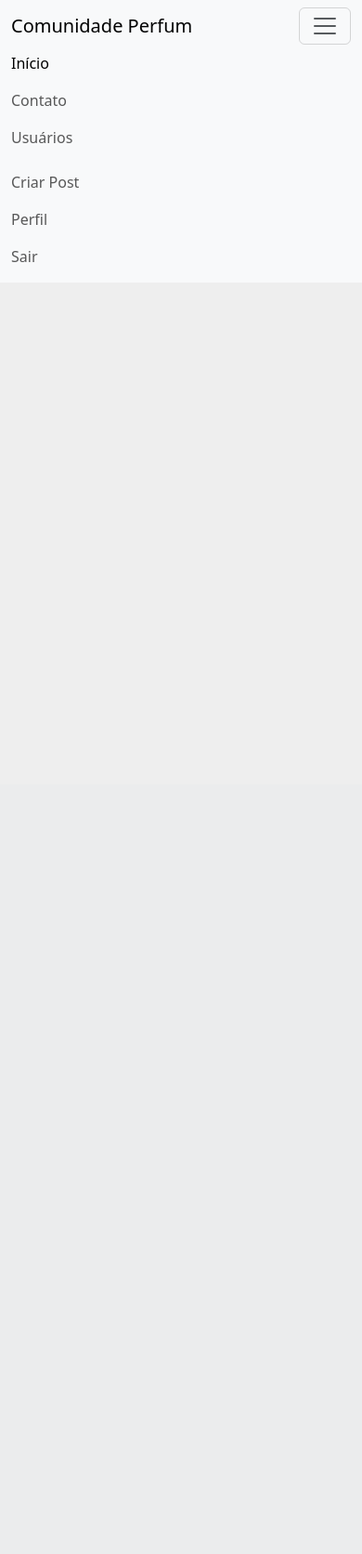
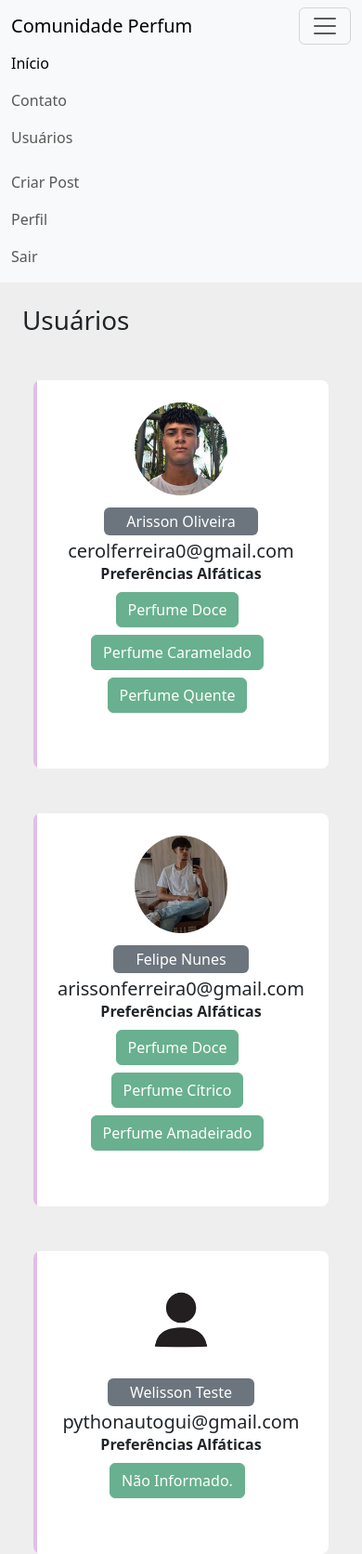
Before and after one commit to Arisson-Oliveira/Blog-Site, a Flask app: page /usuarios in a window 390 px wide, after a click that opens the changed part. Shown: the whole page at 93% size. Before the commit the page ends 304 px from the top, so only its background shows below. Run offline with Flask 3, Linux system fonts and the light colour scheme; a user stored in the database is signed in; data comes from the database, SQL or seed files in the repository.

Commit message:
exibicao de usuarios site

```diff
--- a/comunidadeperfum/models.py
+++ b/comunidadeperfum/models.py
@@ -15,6 +15,7 @@ class Usuario(database.Model, UserMixin):
     senha = database.Column(database.String, nullable=False)
     foto_perfil = database.Column(database.String, default='default.png', nullable=False)
     posts = database.relationship('Post', backref='autor', lazy=True)
+    perfumes = database.Column(database.String, nullable=False, default='Não Informado.')
 
 class Post(database.Model):
     id = database.Column(database.Integer, primary_key=True)
--- a/comunidadeperfum/routes.py
+++ b/comunidadeperfum/routes.py
@@ -21,45 +21,32 @@ def contato():
 @app.route('/usuarios')
 @login_required
 def usuarios():
+    lista_usuarios = Usuario.query.all()
     return render_template('usuarios.html', lista_usuarios=lista_usuarios)
 
 @app.route('/login-conta', methods=['GET', 'POST'])
 def loginconta():
     form_login = FormLogin()
     form_criarconta = FormCriarConta()
-
     if form_login.validate_on_submit() and 'btn_submit_login' in request.form:
         usuario = Usuario.query.filter_by(email=form_login.email.data).first()
         if usuario and bcrypt.check_password_hash(usuario.senha, form_login.senha.data):
             login_user(usuario, remember=form_login.lembrar_login.data)
-            print("Login válido")
-            flash(f'Login feito com sucesso no e-mail: {form_login.email.data}', 'success')
-
+            flash(f'Login feito com sucesso no e-mail: {form_login.email.data}', 'alert-success')
             par_next = request.args.get('next')
             if par_next:
                 return redirect(par_next)
             else:
                 return redirect(url_for('homepage'))
         else:
-            flash('Falha no Login. E-mail ou Senha Incorretos.', 'danger')
-
-    return render_template('login-conta.html', form_login=form_login, form_criarconta=form_criarconta)
-
-    if form_login.errors:
-        print("Erros no login:", form_login.errors)
-
+            flash(f'Falha no Login. E-mail ou Senha Incorretos', 'alert-danger')
     if form_criarconta.validate_on_submit() and 'btn_submit_criarconta' in request.form:
-        print("Conta criada")
-        senha_crypt = bcrypt.generate_password_hash(form_criarconta.senha.data)
-        usuario = Usuario(username=form_criarconta.username.data, email=form_criarconta.email.data,senha=senha_crypt)
+        senha_cript = bcrypt.generate_password_hash(form_criarconta.senha.data)
+        usuario = Usuario(username=form_criarconta.username.data, email=form_criarconta.email.data, senha=senha_cript)
         database.session.add(usuario)
         database.session.commit()
-        flash(f'Conta criada para o e-mail: {form_criarconta.email.data}', 'success')
+        flash(f'Conta criada para o e-mail: {form_criarconta.email.data}', 'alert-success')
         return redirect(url_for('homepage'))
-
-    if form_criarconta.errors:
-        print("Erros na criação da conta:", form_criarconta.errors)  # Adicione esta linha
-
     return render_template('login-conta.html', form_login=form_login, form_criarconta=form_criarconta)
 
 
@@ -96,6 +83,15 @@ def salvar_imagem(imagem):
     return nome_arquivo
 
 
+def atualizar_perfumes(form):
+    lista_perfumes = []
+    for campo in form:
+        if 'perfume_' in campo.name:
+            if campo.data:
+                lista_perfumes.append(campo.label.text)
+    return ';'.join(lista_perfumes)
+
+
 @app.route('/perfil/editar', methods=['GET', 'POST'])
 @login_required
 def editar_perfil():
@@ -106,12 +102,22 @@ def editar_perfil():
         if form.foto_perfil.data:
             nome_imagem = salvar_imagem(form.foto_perfil.data)
             current_user.foto_perfil = nome_imagem
+        current_user.perfumes = atualizar_perfumes(form)
         database.session.commit()
         flash(f'Perfil atualizado com sucesso.', 'success')
         return redirect(url_for('perfil'))
+
     elif request.method == 'GET':
+        # Preencher os campos com os dados atuais do usuário
         form.username.data = current_user.username
         form.email.data = current_user.email
+
+        # Obter perfumes do usuário e preencher os campos booleanos
+        perfumes_usuario = current_user.perfumes.split(';') if current_user.perfumes else []
+        for campo in form:
+            if 'perfume_' in campo.name:  # Verifica se o campo é de perfume
+                if campo.label.text in perfumes_usuario:  # Marca o campo se o perfume estiver nos perfumes do usuário
+                    campo.data = True
     foto_perfil = url_for('static', filename=f'images/{current_user.foto_perfil}')
 
     return render_template('editarperfil.html', foto_perfil=foto_perfil, form=form)
--- a/comunidadeperfum/static/style.css
+++ b/comunidadeperfum/static/style.css
@@ -45,7 +45,7 @@ body{
 
 
 .fonts{
-    font-size:11px;
+    font-size:15px;
 }
 
 .social-list{
--- a/comunidadeperfum/templates/usuarios.html
+++ b/comunidadeperfum/templates/usuarios.html
@@ -5,16 +5,58 @@
 {% block body %}
 
 
-<div class="container">
-    <h1>
+    <div class="container">
+        <h1>Usuários</h1>
 
-    {% for usuario in lista_usuarios %}
-    {{ usuario }}
+        {% for usuario in lista_usuarios %}
 
-    {% endfor %}
+        <div class="container mt-5">
 
-    </h1>
+    <div class="row d-flex justify-content-center">
+
+        <div class="col-md-7">
+
+            <div class="card p-3 py-4">
+
+                <div class="text-center">
+                    <img src="{{ url_for('static', filename='images/' + (usuario.foto_perfil or 'default.jpg')) }}" width="100" class="rounded-circle">
+                </div>
+
+                <div class="text-center mt-3">
+                    <span class="bg-secondary p-1 px-4 rounded text-white">{{ usuario.username }}</span>
+                    <h5 class="mt-2 mb-0">{{ usuario.email }}</h5>
+                    <!---- <span>UI/UX Designer</span> -->
+
+
+                    <div class="row justify-content-center">
+                        <div class="col col-12" style="text-align: center">
+                            <strong>Preferências Alfáticas</strong><br>
+                            <div class="d-flex flex-wrap justify-content-center">
+                                {% for perfume in usuario.perfumes.split(';') %}
+                                    <button type="button" class="btn btn-success mt-2 me-2" disabled>{{ perfume }}</button>
+                                {% endfor %}
+                            </div>
+                        </div>
+                    </div>
+
+
+                     <ul class="social-list">
+                        <li><i class="fa fa-instagram"></i></li>
+                        <li><i class="fa fa-linkedin"></i></li>
+                    </ul>
+                </div>
+
+            </div>
+
+        </div>
+
+    </div>
+
 </div>
+
+        {% endfor %}
+
+    </div>
 
 
 {% endblock %}
```
Also changed, not shown: comunidadeperfum/templates/perfil.html (+14 -5 lines), comunidadeperfum/instance/comunidade.db (deleted), comunidadeperfum/static/images/WhatsApp Image 2024-10-16 at 14.16.12519edb3115bd628f.jpeg (added), comunidadeperfum/static/images/default.png (renamed from comunidadeperfum/static/images/default.jpg), comunidadeperfum/static/images/felipe-perfild49027454a1e5811.jpeg (added), comunidadeperfum/static/images/imagem-perfilc805ace2e98d8ea7.jpeg (renamed from comunidadeperfum/static/images/imagem-perfil6c646a0d197cebd8.jpeg), instance/comunidade.db (added).
